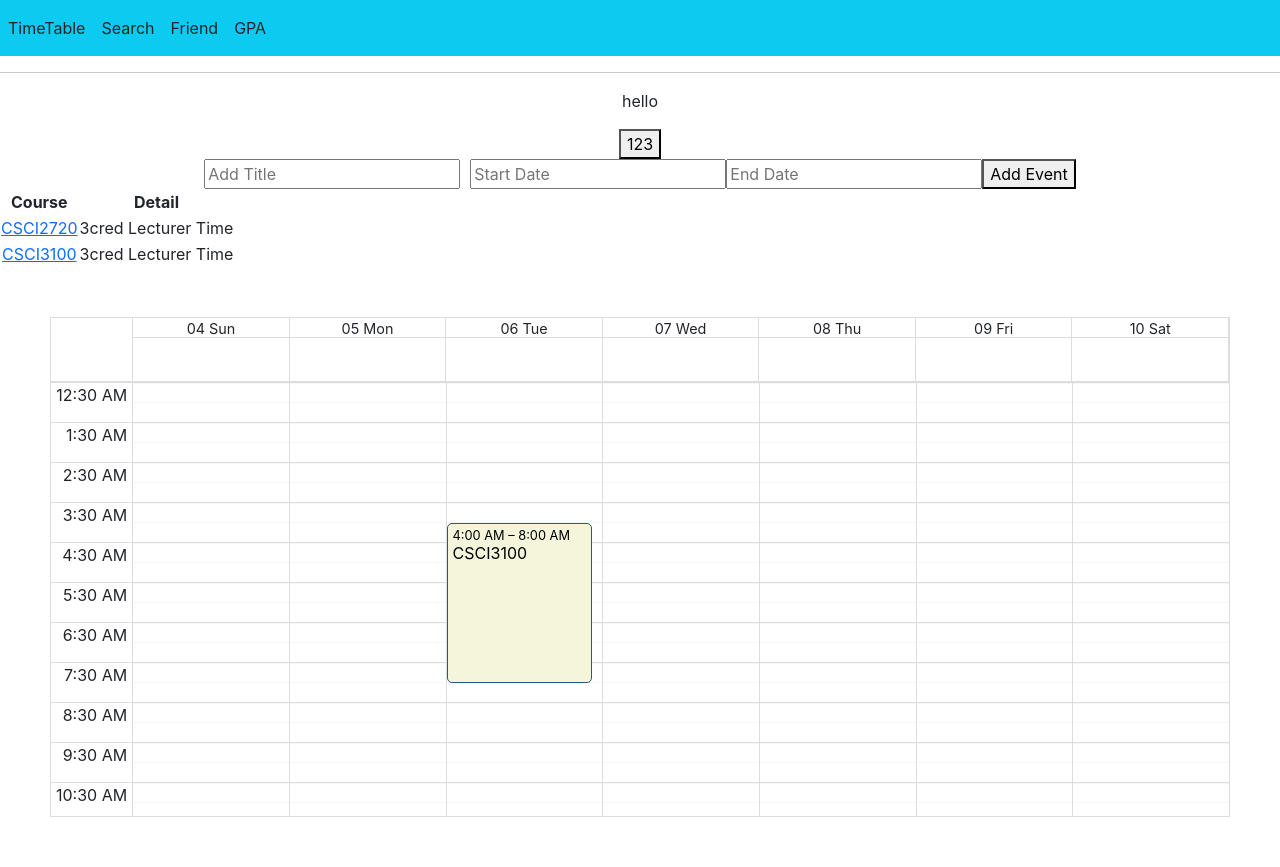
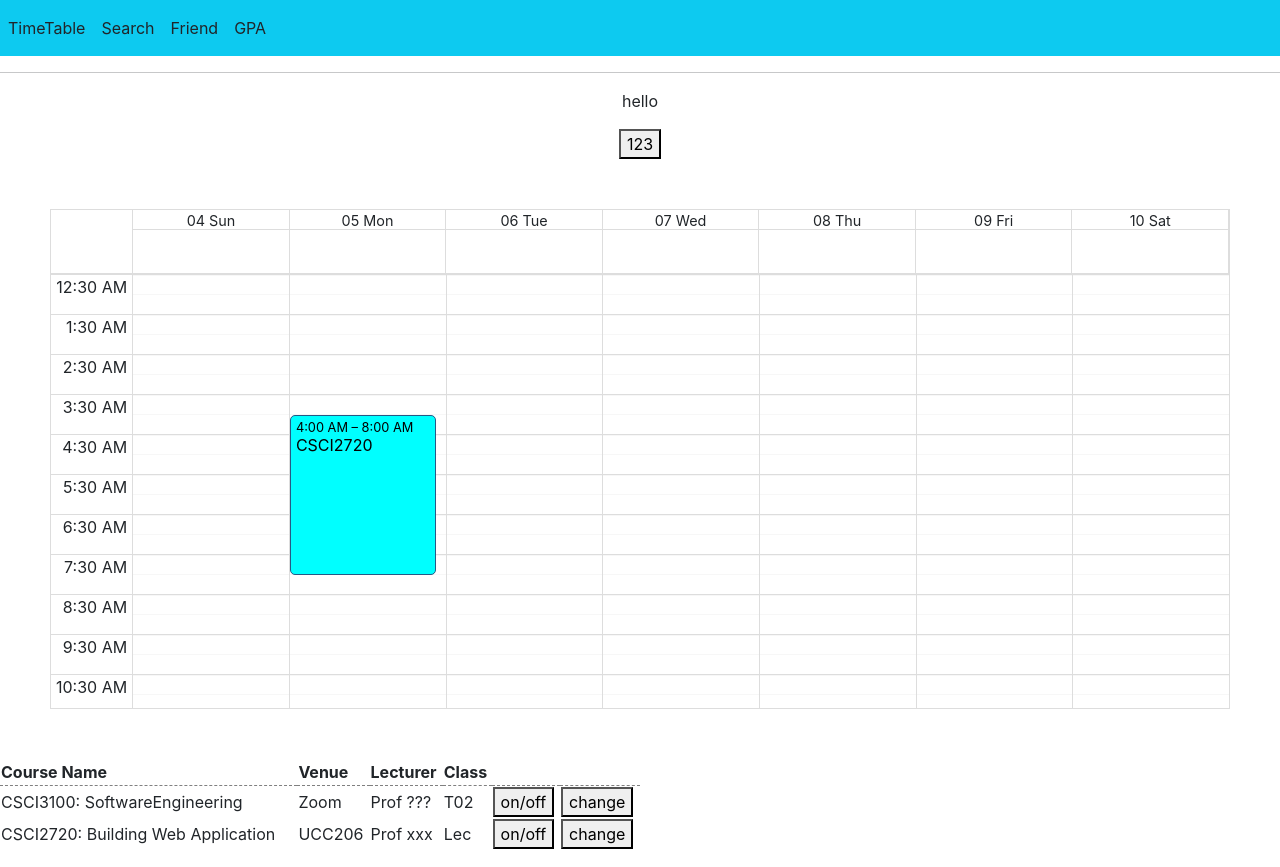
Before and after one commit to sunnyny-hk/CSCI3100, a React (Create React App) app in the folder CUTime/: page / in a window 1280 px wide. Both pictures are taken after a click on the button "123". Built offline with nearby package versions, Linux system fonts and the light colour scheme.

Commit message:
update table for visibility and background color

```diff
--- /dev/null
+++ b/CUTime/src/timetableComp.css
@@ -0,0 +1,10 @@
+.CourseList{
+    box-sizing: border-box;
+    border-collapse: collapse;
+    width: 40em;
+    text-align:left;
+}
+
+.thead{
+    border-bottom: 1px dashed grey;
+}
--- a/CUTime/src/timetableComp.js
+++ b/CUTime/src/timetableComp.js
@@ -5,6 +5,8 @@ import DatePicker from "react-datepicker";
 import "react-datepicker/dist/react-datepicker.css";
 import moment from 'moment'
 import eventBus from "./EventBus";
+import './timetableComp.css'
+import { set } from "date-fns";
 
   const localizer = momentLocalizer(moment);
 
@@ -19,7 +21,7 @@ import eventBus from "./EventBus";
   //TODO: Import data from database
   const events = []
 
-  let CSCI2720 =
+  const CSCI2720 =
   {
     title: "CSCI2720",
     start: new Date("2022-09-05T12:00:00+08:00"),
@@ -27,21 +29,23 @@ import eventBus from "./EventBus";
     name: "CSCI2720: Building Web Application",
     venue: "UCC206",
     lecturer: "Prof xxx",
-    class:"T02",
-    atr: 1
+    class:"Lec",
+    atr: 1,
+    visible: true
   }
 
 
-  let CSCI3100 =
+  const CSCI3100 =
   {
     title: "CSCI3100",
     start: new Date("2022-09-06T12:00:00+08:00"),
     end: new Date("2022-09-06T16:00:00+08:00"),
-    name: "CSCI2720: Building Web Application",
-    venue: "UCC206",
-    lecturer: "Prof xxx",
+    name: "CSCI3100: SoftwareEngineering",
+    venue: "Zoom",
+    lecturer: "Prof ???",
     class:"T02",
-    atr: 2
+    atr: 2,
+    visible: false
   }
 
 function CustomToolbar(){
@@ -52,7 +56,7 @@ function CustomToolbar(){
 
 function Test(props) {
   let testButton = ()=>{
-    eventBus.dispatch('testing',CSCI3100)
+    eventBus.dispatch('testing',[CSCI3100,CSCI2720])
     console.log('testing')
     };
 
@@ -65,15 +69,22 @@ function Test(props) {
 }
 
 function TimeTable (props) {
-    const [newEvent, setNewEvent] = useState({ title: "", start: "", end: "" , name:"", venue:"", lecturer:"",class:"",color:""});
     const [allEvents, setAllEvents] = useState(events);
+    const [listEvents, setListEvents] = useState(events);
+
+
+
+    useEffect(()=>{
+      eventBus.on('testing', (data)=>{
+        setListEvents(listEvents=>([...listEvents,data]))
+        setAllEvents(allEvents=>([...allEvents,...data.filter(e=>e.visible)]))
+      })
+      return(eventBus.remove('testing'))
+    },[])
 
 
 
     const handleSelectEvent =   useCallback((e) => window.alert(`Name: ${e.name}\nVenue: ${e.venue}\nLecturer: ${e.lecturer}\nClass: ${e.class}`),[])
-
-
-
 
     function eventPropGetter(event) {
       var style = {
@@ -87,31 +98,94 @@ function TimeTable (props) {
 
 
 
-    function handleAddEvent(eve) {
+    function readEvent(){
+      //TODO: readevent
 
-      console.log("pass through handleAddEvent Fn");
-      setAllEvents([...allEvents, eve]);
+      //return(events);
     }
 
-    useEffect(()=>{
-        eventBus.on('testing', (data)=>setAllEvents(allEvents=>([...allEvents,data])))
-        return(eventBus.remove('testing'))
-      },[])
+    function saveEvent(listEvents){
+      //TODO: saveEvent
+    }
 
 
 
+
+    function handleChangeEvent(i,j){
+      let lists=listEvents.slice()
+      let selectedlist=lists[i]
+
+      if (selectedlist[j].visible){
+        selectedlist[j].visible = false
+      }else{
+        selectedlist[j].visible = true
+      }
+
+      if (typeof selectedlist.find(element=>element.visible)=='undefined'){
+        lists.splice(i,1)
+      }
+
+      setAllEvents(lists.flat().filter(e=>e.visible))
+      setListEvents(lists)
+      // let lists=listEvents.slice()
+      // lists.forEach((list,indexi)=>{
+      //   if (index===i){
+      //     if(element.visible===true){
+      //       element.visible= false
+      //     }else{
+      //       element.visible = true
+      //     }
+      //   }
+      // })
+      // setAllEvents(events.filter((e=>e.visible)))
+    }
+
+    function handleChangeColor(i,j){
+      let lists=listEvents.slice()
+      let selectedlist=lists[i]
+      selectedlist[j].atr=(selectedlist[j].atr+1)%6
+
+      setAllEvents(lists.flat().filter(e=>e.visible))
+      setListEvents(lists)
+    }
+
+
+
+    function CourseList(props){
+      let i = props.i;
+      let list = props.list
+      return list.map((element,index)=><CourseCell key={index} event={element} i={i} j={index}/>)
+
+      }
+
+    function CourseCell(props){
+      let event=props.event;
+      let i=props.i
+      let j=props.j
+      return (
+
+        <>
+        <>
+        <tr>
+                            <td>{event.name}</td>
+                            <td>{event.venue}</td>
+                            <td>{event.lecturer}</td>
+                            <td>{event.class}</td>
+                            <td><button onClick={()=>handleChangeEvent(i,j)}>on/off</button></td>
+                            <td><button onClick={()=>handleChangeColor(i,j)}>change</button></td>
+                            </tr>
+
+                            </>
+
+                            </>
+
+      )
+    }
+
+
     return (<>
-        {/* This is an temporary function to add event to the time table */}
-        <div>
-            <input type="text" placeholder="Add Title" style={{ width: "20%", marginRight: "10px" }} value={newEvent.title} onChange={(e) => setNewEvent({ ...newEvent, title: e.target.value })} />
-            <DatePicker placeholderText="Start Date" style={{ marginRight: "10px" }} selected={newEvent.start} onChange={(start) => setNewEvent({ ...newEvent, start })} />
-            <DatePicker placeholderText="End Date" selected={newEvent.end} onChange={(end) => setNewEvent({ ...newEvent, end })} />
-            <button stlye={{ marginTop: "10px" }} onClick={() => handleAddEvent(newEvent)}>
-                Add Event
-            </button>
-        </div>
 
-        <div>
+        {/* <div>
             <table>
                 <thead>
                     <tr>
@@ -131,11 +205,31 @@ function TimeTable (props) {
                     </tr>
                 </tbody>
             </table>
-        </div>
+        </div> */}
 
         <Calendar localizer={localizer} events={allEvents} defaultView={defaultView} defaultDate={defaultDate} style={{ height: 500, margin: "50px"}}
         views={{week: true}}  components={{toolbar:CustomToolbar}} min={defaultStartTime} max={defaultEndTime} step={defaultStep} timeslots={2} onSelectEvent={handleSelectEvent}
         eventPropGetter={event=>eventPropGetter(event)}/>
+
+        <div>
+             <table class ="CourseList">
+                            <thead>
+                            <tr class = "thead">
+                            <th>Course Name</th>
+                            <th>Venue</th>
+                            <th>Lecturer</th>
+                            <th>Class</th>
+                            </tr>
+                            </thead>
+                            <tbody>
+                            {listEvents.map((list, index) => < CourseList i={index} key={index} list={list} />)}
+                            </tbody>
+
+
+
+            </table>
+
+        </div>
     </>);
 }
 
```
